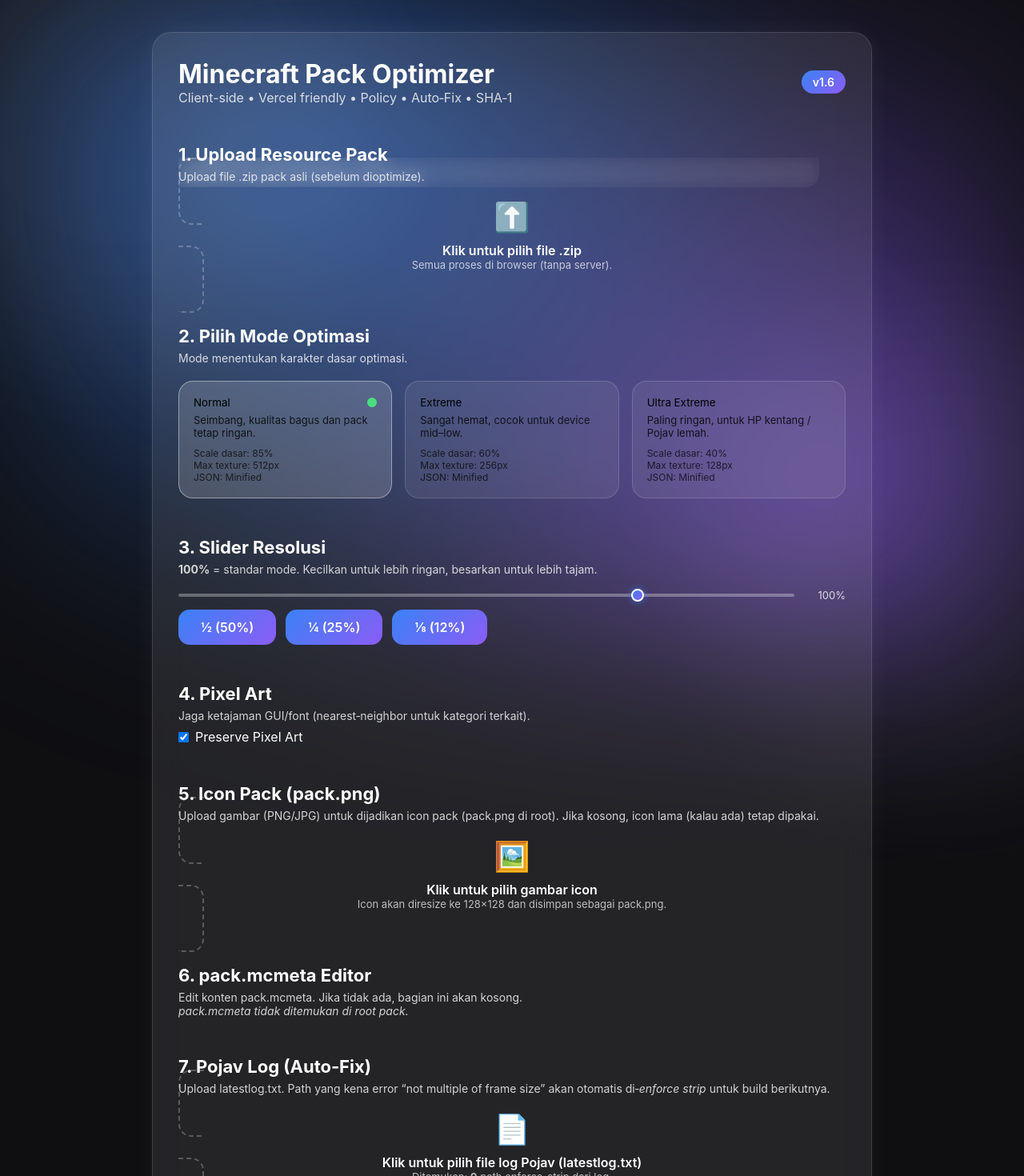
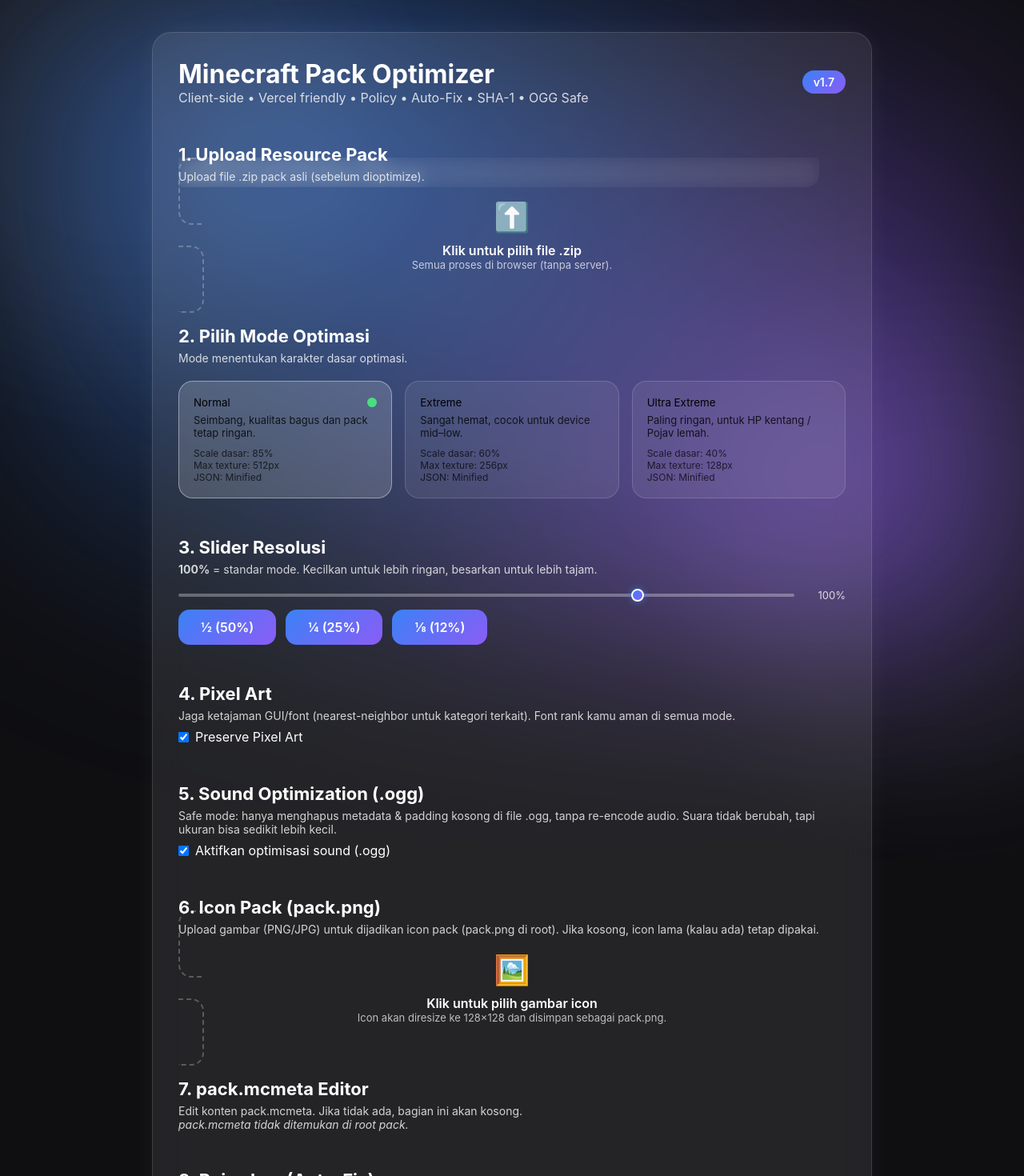
Before and after one commit to PickoCore/Ghaizers2.0, a Next.js app: page / in a window 1280 px wide. Shown: the top 1470 px of the page at 80% size. Built offline with nearby package versions, Linux system fonts and the light colour scheme.

Commit message:
Update index.js

```diff
--- a/pages/index.js
+++ b/pages/index.js
@@ -41,7 +41,7 @@
 const BASE_POLICIES = [
   // GUI & FONT → jaga ketajaman (nearest), minimum agak tinggi
   { pattern: /textures\/gui\//, smoothing: "nearest", minSize: 16, scaleMul: 1.0 },
-  { pattern: /textures\/font\//, smoothing: "nearest", minSize: 16, scaleMul: 1.0 },
+  { pattern: /textures\/font\//, smoothing: "nearest", minSize: 16, scaleMul: 1.0, skipResize: true },
 
   // ModelEngine → paksa animated strip + batasi tinggi
   { pattern: /modelengine\//, enforceStrip: true, maxHeight: 8192, smoothing: "smooth" },
@@ -62,6 +62,7 @@
   const [mode, setMode] = useState("normal");
   const [resolutionPercent, setResolutionPercent] = useState(100); // 40..120
   const [preservePixelArt, setPreservePixelArt] = useState(true);
+  const [optimizeOgg, setOptimizeOgg] = useState(true); // safe mode OGG
 
   const [logs, setLogs] = useState([]);
   const logRef = useRef(null);
@@ -85,7 +86,6 @@
   const appendLog = (msg) => {
     const time = new Date().toLocaleTimeString();
     setLogs((prev) => [...prev, `[${time}] ${msg}`]);
-    // auto scroll
     setTimeout(() => {
       if (logRef.current) {
         logRef.current.scrollTop = logRef.current.scrollHeight;
@@ -145,13 +145,14 @@
     const parsed = parsePojavLog(text);
     if (parsed.enforceStrip.length > 0) {
       appendLog(`Auto-Fix: ${parsed.enforceStrip.length} path akan di-enforce strip.`);
-      // gabung unik
       setDynamicStripPaths((prev) => uniqueLower([...prev, ...parsed.enforceStrip]));
     } else {
       appendLog("Auto-Fix: tidak ada path animated strip bermasalah di log.");
     }
     if (parsed.missing.length > 0) {
-      appendLog(`Missing sprite terdeteksi (${parsed.missing.length}) — ini masalah pack asli, bukan optimizer.`);
+      appendLog(
+        `Missing sprite terdeteksi (${parsed.missing.length}) — ini masalah pack asli, bukan optimizer.`
+      );
     }
   };
 
@@ -202,7 +203,9 @@
     };
 
     appendLog(`Mode: ${baseMode.label}`);
-    appendLog(`Scale efektif: ${(effectiveScale * 100).toFixed(0)}% (slider ${resolutionPercent}%)`);
+    appendLog(
+      `Scale efektif: ${(effectiveScale * 100).toFixed(0)}% (slider ${resolutionPercent}%)`
+    );
 
     setIsProcessing(true);
     setSummary(null);
@@ -220,7 +223,9 @@
         pngOptimized: 0,
         jsonCount: 0,
         jsonMinified: 0,
-        removed: 0
+        removed: 0,
+        oggCount: 0,
+        oggOptimized: 0
       };
 
       for (let idx = 0; idx < entries.length; idx++) {
@@ -268,6 +273,24 @@
           continue;
         }
 
+        // .ogg — optimisasi SAFE (tanpa re-encode)
+        if (lower.endsWith(".ogg")) {
+          stats.oggCount++;
+          const buf = await entry.async("arraybuffer");
+
+          if (optimizeOgg) {
+            const outBuf = await optimizeOggSafe(buf, appendLog, name);
+            if (outBuf !== buf) stats.oggOptimized++;
+            outZip.file(name, outBuf);
+            appendLog(`Optimize OGG (safe): ${name}`);
+          } else {
+            outZip.file(name, buf);
+            appendLog(`Copy OGG (no optimize): ${name}`);
+          }
+
+          continue;
+        }
+
         // PNG — resize (animated strip aman via policy + detector)
         if (lower.endsWith(".png")) {
           stats.pngCount++;
@@ -284,12 +307,15 @@
 
           if (policy.skip) {
             outBuf = buf; // simpan apa adanya
+          } else if (policy.skipResize) {
+            appendLog(`Skip resize (policy): ${name}`);
+            outBuf = buf;
           } else {
             outBuf = await optimizePng(buf, { ...modeConfig, policy }, appendLog, lower);
           }
 
           outZip.file(name, outBuf);
-          if (!policy.skip) stats.pngOptimized++;
+          if (!policy.skip && !policy.skipResize) stats.pngOptimized++;
           continue;
         }
 
@@ -333,9 +359,9 @@
         compressionOptions: { level: 9 }
       });
 
-      // Hitung SHA‑1 ZIP hasil (buat server.properties / ItemsAdder)
+      // Hitung SHA-1 ZIP hasil (buat server.properties / ItemsAdder)
       const sha1 = await sha1HexFromBlob(optimizedBlob);
-      if (sha1) appendLog(`SHA‑1 hasil: ${sha1}`);
+      if (sha1) appendLog(`SHA-1 hasil: ${sha1}`);
 
       appendLog("Selesai ✔ Menyiapkan download optimize_file.zip");
       triggerDownload(optimizedBlob, "optimize_file.zip");
@@ -369,15 +395,17 @@
           <header className="header">
             <div>
               <h1>Minecraft Pack Optimizer</h1>
-              <p>Client-side • Vercel friendly • Policy • Auto‑Fix • SHA‑1</p>
+              <p>Client-side • Vercel friendly • Policy • Auto-Fix • SHA-1 • OGG Safe</p>
             </div>
-            <span className="badge">v1.6</span>
+            <span className="badge">v1.7</span>
           </header>
 
           {/* 1. Upload pack */}
           <section className="section">
             <h2>1. Upload Resource Pack</h2>
-            <p className="section-sub">Upload file <code>.zip</code> pack asli (sebelum dioptimize).</p>
+            <p className="section-sub">
+              Upload file <code>.zip</code> pack asli (sebelum dioptimize).
+            </p>
 
             <input
               type="file"
@@ -445,13 +473,25 @@
             </div>
 
             <div className="button-row" style={{ marginTop: 10 }}>
-              <button className="primary-button" onClick={() => setResolutionPercent(50)} disabled={isProcessing}>
+              <button
+                className="primary-button"
+                onClick={() => setResolutionPercent(50)}
+                disabled={isProcessing}
+              >
                 ½ (50%)
               </button>
-              <button className="primary-button" onClick={() => setResolutionPercent(25)} disabled={isProcessing}>
+              <button
+                className="primary-button"
+                onClick={() => setResolutionPercent(25)}
+                disabled={isProcessing}
+              >
                 ¼ (25%)
               </button>
-              <button className="primary-button" onClick={() => setResolutionPercent(12)} disabled={isProcessing}>
+              <button
+                className="primary-button"
+                onClick={() => setResolutionPercent(12)}
+                disabled={isProcessing}
+              >
                 ⅛ (12%)
               </button>
             </div>
@@ -460,7 +500,9 @@
           {/* 4. Pixel Art */}
           <section className="section">
             <h2>4. Pixel Art</h2>
-            <p className="section-sub">Jaga ketajaman GUI/font (nearest‑neighbor untuk kategori terkait).</p>
+            <p className="section-sub">
+              Jaga ketajaman GUI/font (nearest-neighbor untuk kategori terkait). Font rank kamu aman di semua mode.
+            </p>
             <label style={{ display: "flex", alignItems: "center", gap: 8, marginTop: 8 }}>
               <input
                 type="checkbox"
@@ -472,9 +514,28 @@
             </label>
           </section>
 
-          {/* 5. Icon pack */}
+          {/* 5. Sound Optimization (.ogg) */}
           <section className="section">
-            <h2>5. Icon Pack (pack.png)</h2>
+            <h2>5. Sound Optimization (.ogg)</h2>
+            <p className="section-sub">
+              Safe mode: hanya menghapus metadata & padding kosong di file <code>.ogg</code>, tanpa re-encode audio.
+              Suara tidak berubah, tapi ukuran bisa sedikit lebih kecil.
+            </p>
+
+            <label style={{ display: "flex", alignItems: "center", gap: 8, marginTop: 8 }}>
+              <input
+                type="checkbox"
+                checked={optimizeOgg}
+                onChange={(e) => setOptimizeOgg(e.target.checked)}
+                disabled={isProcessing}
+              />
+              Aktifkan optimisasi sound (.ogg)
+            </label>
+          </section>
+
+          {/* 6. Icon pack */}
+          <section className="section">
+            <h2>6. Icon Pack (pack.png)</h2>
             <p className="section-sub">
               Upload gambar (PNG/JPG) untuk dijadikan icon pack (pack.png di root). Jika kosong, icon lama (kalau ada)
               tetap dipakai.
@@ -491,7 +552,9 @@
             <label htmlFor="iconFile" className={`upload-label ${isProcessing ? "disabled" : ""}`}>
               <div className="upload-icon">🖼️</div>
               <div>
-                <div className="upload-title">{iconFile ? iconFile.name : "Klik untuk pilih gambar icon"}</div>
+                <div className="upload-title">
+                  {iconFile ? iconFile.name : "Klik untuk pilih gambar icon"}
+                </div>
                 <div className="upload-sub">
                   Icon akan diresize ke <code>128×128</code> dan disimpan sebagai <code>pack.png</code>.
                 </div>
@@ -499,12 +562,18 @@
             </label>
           </section>
 
-          {/* 6. pack.mcmeta editor */}
+          {/* 7. pack.mcmeta editor */}
           <section className="section">
-            <h2>6. pack.mcmeta Editor</h2>
-            <p className="section-sub">Edit konten <code>pack.mcmeta</code>. Jika tidak ada, bagian ini akan kosong.</p>
+            <h2>7. pack.mcmeta Editor</h2>
+            <p className="section-sub">
+              Edit konten <code>pack.mcmeta</code>. Jika tidak ada, bagian ini akan kosong.
+            </p>
 
-            {mcmetaError && <p className="section-sub" style={{ color: "#f87171" }}>{mcmetaError}</p>}
+            {mcmetaError && (
+              <p className="section-sub" style={{ color: "#f87171" }}>
+                {mcmetaError}
+              </p>
+            )}
 
             {mcmetaLoaded ? (
               <textarea
@@ -515,16 +584,18 @@
                 disabled={isProcessing}
               />
             ) : (
-              <p className="section-sub"><em>pack.mcmeta tidak ditemukan di root pack.</em></p>
+              <p className="section-sub">
+                <em>pack.mcmeta tidak ditemukan di root pack.</em>
+              </p>
             )}
           </section>
 
-          {/* 7. Upload log Pojav (Auto‑Fix) */}
+          {/* 8. Upload log Pojav (Auto-Fix) */}
           <section className="section">
-            <h2>7. Pojav Log (Auto‑Fix)</h2>
+            <h2>8. Pojav Log (Auto-Fix)</h2>
             <p className="section-sub">
               Upload <code>latestlog.txt</code>. Path yang kena error “not multiple of frame size” akan otomatis
-              di‑<em>enforce strip</em> untuk build berikutnya.
+              di-enforce strip untuk build berikutnya.
             </p>
             <input
               type="file"
@@ -565,7 +636,9 @@
                 </div>
               ) : (
                 logs.map((l, i) => (
-                  <div key={i} className="console-line">{l}</div>
+                  <div key={i} className="console-line">
+                    {l}
+                  </div>
                 ))
               )}
             </div>
@@ -582,19 +655,37 @@
                   label="Ukuran"
                   value={`${(summary.originalSize / 1e6).toFixed(2)} MB → ${(summary.optimizedSize / 1e6).toFixed(2)} MB`}
                 />
-                <Summary label="PNG" value={`${summary.pngOptimized} / ${summary.pngCount} dioptimasi`} />
-                <Summary label="JSON Minified" value={`${summary.jsonMinified} / ${summary.jsonCount}`} />
-                <Summary label="File Non-Game Dibuang" value={summary.removed} />
+                <Summary
+                  label="PNG"
+                  value={`${summary.pngOptimized} / ${summary.pngCount} dioptimasi`}
+                />
+                {summary.oggCount > 0 && (
+                  <Summary
+                    label="Sound (.ogg)"
+                    value={`${summary.oggOptimized} / ${summary.oggCount} dioptimasi (safe)`}
+                  />
+                )}
+                <Summary
+                  label="JSON Minified"
+                  value={`${summary.jsonMinified} / ${summary.jsonCount}`}
+                />
+                <Summary
+                  label="File Non-Game Dibuang"
+                  value={summary.removed}
+                />
                 {summary.sha1 && (
                   <Summary
-                    label="SHA‑1 ZIP"
+                    label="SHA-1 ZIP"
                     value={
                       <span style={{ wordBreak: "break-all" }}>
                         {summary.sha1}
                         <button
                           className="primary-button"
                           style={{ marginLeft: 8, padding: "4px 8px", fontSize: 12 }}
-                          onClick={() => navigator.clipboard && navigator.clipboard.writeText(summary.sha1)}
+                          onClick={() =>
+                            navigator.clipboard &&
+                            navigator.clipboard.writeText(summary.sha1)
+                          }
                         >
                           Copy
                         </button>
@@ -603,18 +694,22 @@
                   />
                 )}
                 {summary.dynamicStripCount != null && (
-                  <Summary label="Auto‑Fix Paths" value={`${summary.dynamicStripCount}`} />
+                  <Summary
+                    label="Auto-Fix Paths"
+                    value={`${summary.dynamicStripCount}`}
+                  />
                 )}
               </div>
 
               <p className="section-sub">
-                File hasil sudah otomatis di‑download sebagai <code>optimize_file.zip</code>.
+                File hasil sudah otomatis di-download sebagai{" "}
+                <code>optimize_file.zip</code>.
               </p>
             </section>
           )}
 
           <footer className="footer">
-            <span>Minecraft Pack Optimizer · Policy · Auto‑Fix · SHA‑1</span>
+            <span>Minecraft Pack Optimizer · Texture · Sound · Auto-Fix · SHA-1</span>
           </footer>
         </div>
       </main>
@@ -632,7 +727,7 @@
   );
 }
 
-/* ========== FILTER FILE NON‑GAME ========== */
+/* ========== FILTER FILE NON-GAME ========== */
 function shouldExcludeNonGameFile(lower) {
   if (
     lower.endsWith(".psd") ||
@@ -641,35 +736,43 @@
     lower.endsWith(".md") ||
     lower.endsWith(".bak") ||
     lower.endsWith(".zip")
-  ) return true;
+  )
+    return true;
 
   // aset utama: jangan buang
   if (
     lower.endsWith(".png") ||
     lower.endsWith(".json") ||
     lower.endsWith(".mcmeta") ||
-    lower.endsWith(".properties")
-  ) return false;
+    lower.endsWith(".properties") ||
+    lower.endsWith(".ogg")
+  )
+    return false;
 
-  // folder khusus: buang non‑aset
+  // folder khusus: buang non-aset
   if (
     lower.includes("/raw/") ||
     lower.includes("/backup/") ||
     lower.includes("/unused/") ||
     lower.includes("/temp/")
   ) {
-    if (lower.endsWith(".png") || lower.endsWith(".json") || lower.endsWith(".mcmeta")) return false;
+    if (
+      lower.endsWith(".png") ||
+      lower.endsWith(".json") ||
+      lower.endsWith(".mcmeta") ||
+      lower.endsWith(".ogg")
+    )
+      return false;
     return true;
   }
   return false;
 }
 
-/* ========== PARSER LOG POJAV (Auto‑Fix) ========== */
+/* ========== PARSER LOG POJAV (Auto-Fix) ========== */
 function parsePojavLog(text) {
   const enforceStrip = new Set();
   const missing = new Set();
 
-  // contoh pola error (longgar supaya tahan variasi)
   const reStrip = /size .*? is not multiple of frame size|not multiple of frame size/i;
   const rePathPng = /(['"])([^'"]+?\.png)\1/i;
   const reMissing = /Missing sprite.*?([^\s]+?\.png)/i;
@@ -694,7 +797,10 @@
   const out = [];
   for (let i = 0; i < arr.length; i++) {
     const v = (arr[i] || "").toLowerCase();
-    if (!s.has(v)) { s.add(v); out.push(v); }
+    if (!s.has(v)) {
+      s.add(v);
+      out.push(v);
+    }
   }
   return out;
 }
@@ -721,7 +827,7 @@
 }
 
 /* ========== OPTIMIZE PNG (policy aware) ========== */
-async function optimizePng(buffer, modeConfig, log, lowerName) {
+async function optimizePng(buffer, modeConfig, log) {
   const blob = new Blob([buffer], { type: "image/png" });
 
   let image;
@@ -741,14 +847,12 @@
   const frames = detectAnimatedStrip(w0, h0);
   const baseScale = Math.max(0.01, scale) * (policy.scaleMul || 1.0);
 
-  // target width
   let tW = Math.round(w0 * baseScale);
   const minAllowed = Math.max(minSize, policy.minSize || 0);
   tW = Math.min(Math.max(tW, minAllowed), maxSize);
 
   let tH;
 
-  // Animated strip atau enforce
   if (frames || policy.enforceStrip) {
     const fCount = frames || Math.max(1, Math.round(h0 / w0));
     tH = tW * fCount;
@@ -758,12 +862,12 @@
       tW = Math.max(1, Math.round(tW * fac));
       tH = tW * fCount;
     }
-    log(`Animated strip${policy.enforceStrip && !frames ? " (enforced)" : ""}: ${w0}x${h0} → ${tW}x${tH}`);
+    log(
+      `Animated strip${policy.enforceStrip && !frames ? " (enforced)" : ""}: ${w0}x${h0} → ${tW}x${tH}`
+    );
   } else {
-    // Texture biasa: scale dua arah + clamp
     let hScaled = Math.round(h0 * baseScale);
 
-    // clamp sisi terpanjang
     let maxSide = Math.max(tW, hScaled);
     if (maxSide > maxSize) {
       const fac = maxSize / maxSide;
@@ -771,7 +875,6 @@
       hScaled = Math.round(hScaled * fac);
     }
 
-    // clamp sisi terkecil
     let minSide = Math.min(tW, hScaled);
     if (minSide < minAllowed) {
       const fac = minAllowed / minSide;
@@ -790,7 +893,6 @@
   canvas.height = tH;
   const ctx = canvas.getContext("2d");
 
-  // Pixel art / GUI / font → nearest (kecuali user matikan)
   const smoothing = policy.smoothing || (preservePixelArt ? "nearest" : "smooth");
   ctx.imageSmoothingEnabled = smoothing !== "nearest";
   ctx.imageSmoothingQuality = smoothing === "nearest" ? "low" : "high";
@@ -804,9 +906,72 @@
   return await outBlob.arrayBuffer();
 }
 
-/* ========== BUILD pack.png DARI ICON ==========
-   (resize-kanvas sederhana 128x128)
-============================================== */
+/* ========== SAFE OGG OPTIMIZER ==========
+   - Hapus ID3v2 di awal (jika ada)
+   - Hapus ID3v1 di akhir (TAG 128 byte, jika ada)
+   - Hapus trailing 0x00 di akhir file
+   Tidak mengubah audio stream utama
+======================================== */
+async function optimizeOggSafe(buffer, log, name) {
+  try {
+    const bytes = new Uint8Array(buffer);
+    const len = bytes.length;
+    if (len < 16) return buffer;
+
+    let start = 0;
+    let end = len;
+    let changed = false;
+
+    // ID3v2 di awal ("ID3")
+    if (len >= 10 && bytes[0] === 0x49 && bytes[1] === 0x44 && bytes[2] === 0x33) {
+      const size =
+        ((bytes[6] & 0x7f) << 21) |
+        ((bytes[7] & 0x7f) << 14) |
+        ((bytes[8] & 0x7f) << 7) |
+        (bytes[9] & 0x7f);
+      const headerLen = 10 + size;
+      if (headerLen < end) {
+        start = headerLen;
+        changed = true;
+      }
+    }
+
+    // ID3v1 di akhir ("TAG" 128 byte terakhir)
+    if (end - start > 128) {
+      const tagPos = end - 128;
+      if (
+        bytes[tagPos] === 0x54 && // 'T'
+        bytes[tagPos + 1] === 0x41 && // 'A'
+        bytes[tagPos + 2] === 0x47 // 'G'
+      ) {
+        end = tagPos;
+        changed = true;
+      }
+    }
+
+    // Hapus trailing 0x00 (padding)
+    while (end > start && bytes[end - 1] === 0x00) {
+      end--;
+      changed = true;
+    }
+
+    if (!changed || end <= start) {
+      return buffer;
+    }
+
+    const trimmed = bytes.subarray(start, end);
+    const out = new Uint8Array(trimmed.length);
+    out.set(trimmed);
+
+    log(`OGG safe optimize: ${name} (${len} → ${out.length} bytes)`);
+    return out.buffer;
+  } catch (e) {
+    log(`OGG optimize error, pakai original: ${e.message}`);
+    return buffer;
+  }
+}
+
+/* ========== BUILD pack.png DARI ICON ========== */
 async function buildPackIcon(file, log) {
   const buf = await file.arrayBuffer();
   const blob = new Blob([buf], { type: file.type || "image/png" });
@@ -843,16 +1008,15 @@
   return await outBlob.arrayBuffer();
 }
 
-/* ========== SHA‑1 dari Blob (Web Crypto) ========== */
+/* ========== SHA-1 dari Blob (Web Crypto) ========== */
 async function sha1HexFromBlob(blob) {
-  if (!("crypto" in window) || !window.crypto.subtle) return null;
+  if (typeof window === "undefined" || !window.crypto || !window.crypto.subtle) return null;
   const ab = await blob.arrayBuffer();
   const hash = await window.crypto.subtle.digest("SHA-1", ab);
   const bytes = new Uint8Array(hash);
   let hex = "";
   for (let i = 0; i < bytes.length; i++) {
-    const s = bytes[i].toString(16).padStart(2, "0");
-    hex += s;
+    hex += bytes[i].toString(16).padStart(2, "0");
   }
   return hex;
 }
```
